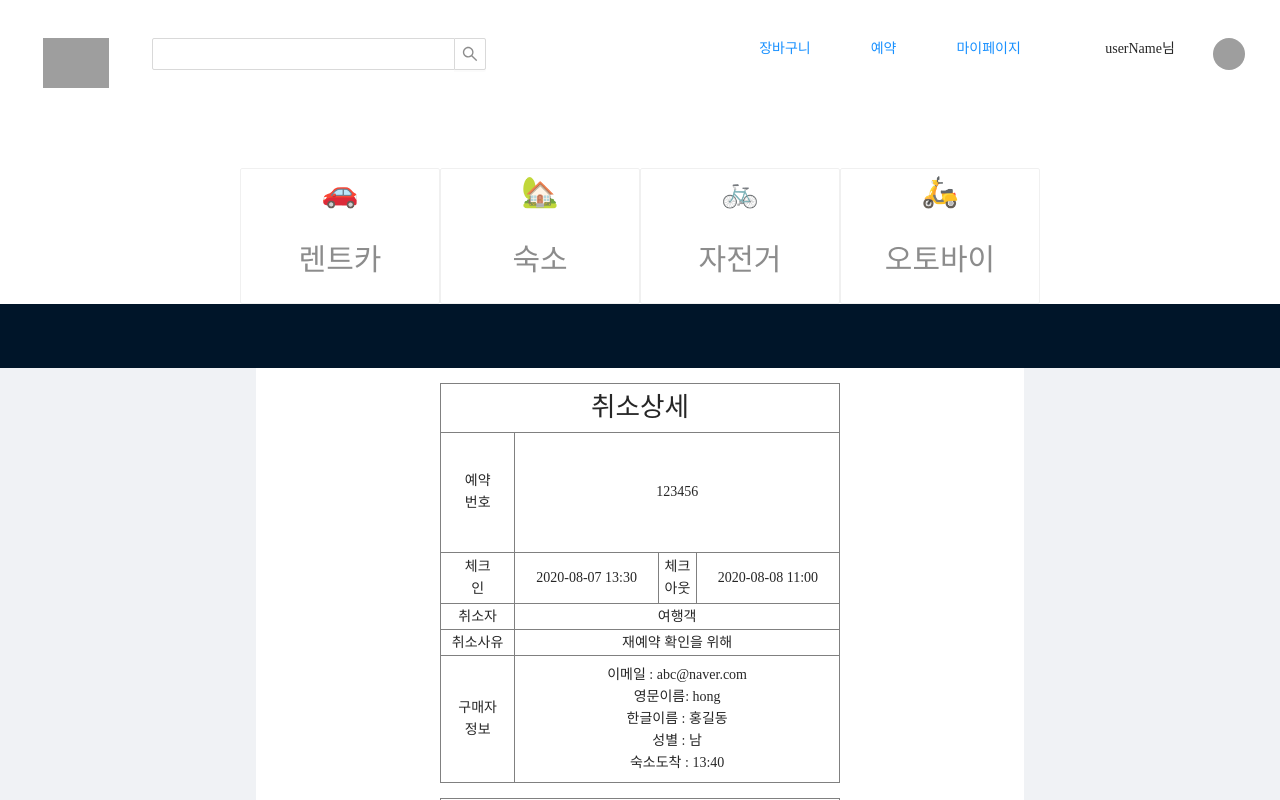
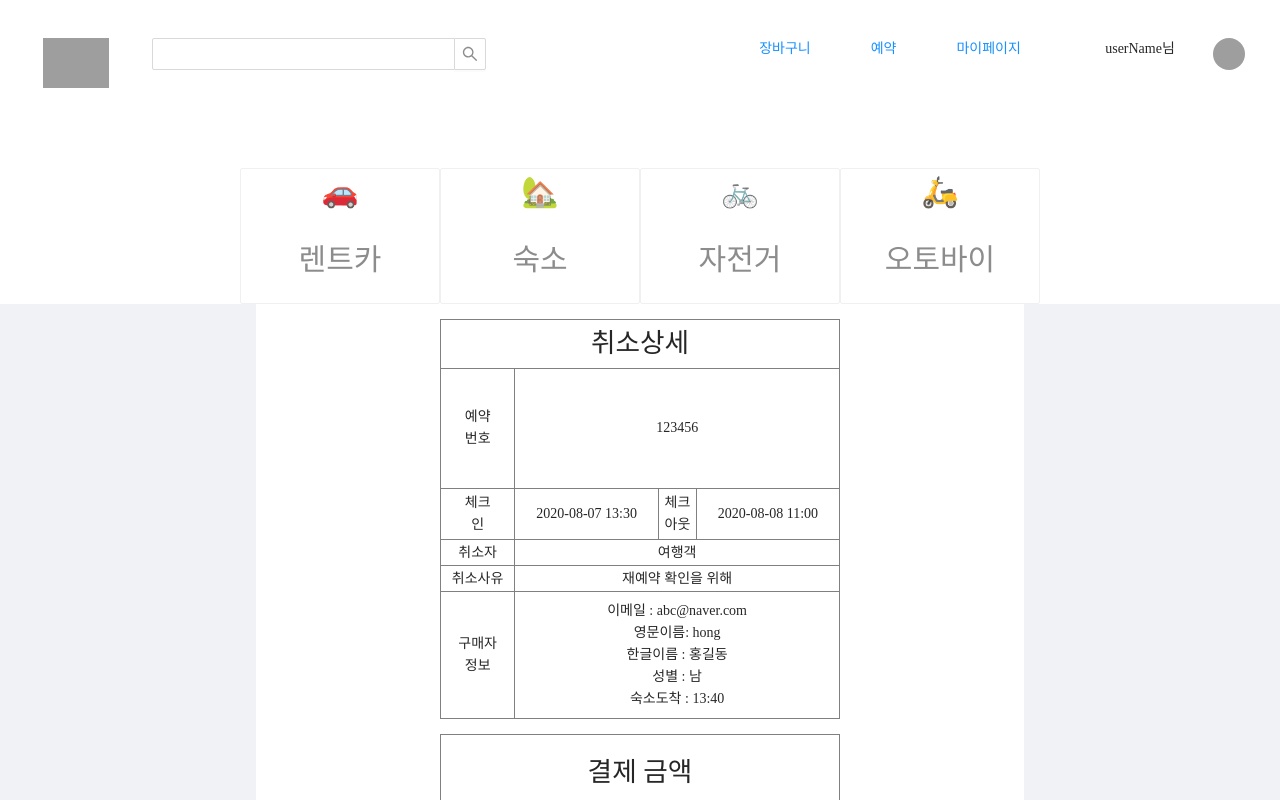
Before and after one commit to DN-2020/fe, a React (Create React App) app: page /user/cancel/1 in a window 1280 px wide. Built offline with nearby package versions, Linux system fonts and the light colour scheme; grey boxes are pictures that could not be loaded.

Commit message:
canceldetailcontainer header update

```diff
--- a/src/pages/Reservation/Cancel/CancelDetail/CancelDetailContainer.js
+++ b/src/pages/Reservation/Cancel/CancelDetail/CancelDetailContainer.js
@@ -1,13 +1,11 @@
 import React from 'react';
 import CancelDetail from './CancelDetail'
 import {Layout} from 'antd'
-const { Header, Footer,Content } = Layout;
+const { Footer,Content } = Layout;
 
 const CancelDetailContainer = () => {
     return (
         <Layout>
-        <Header>
-        </Header>
         <div style ={{ overflow : "scroll"}} >
         <Layout style = {{marginLeft : "20%" ,  marginRight : "20%"   , backgroundColor : "#ffffff", height : 900}}>
         <Content><CancelDetail/></Content>
```
